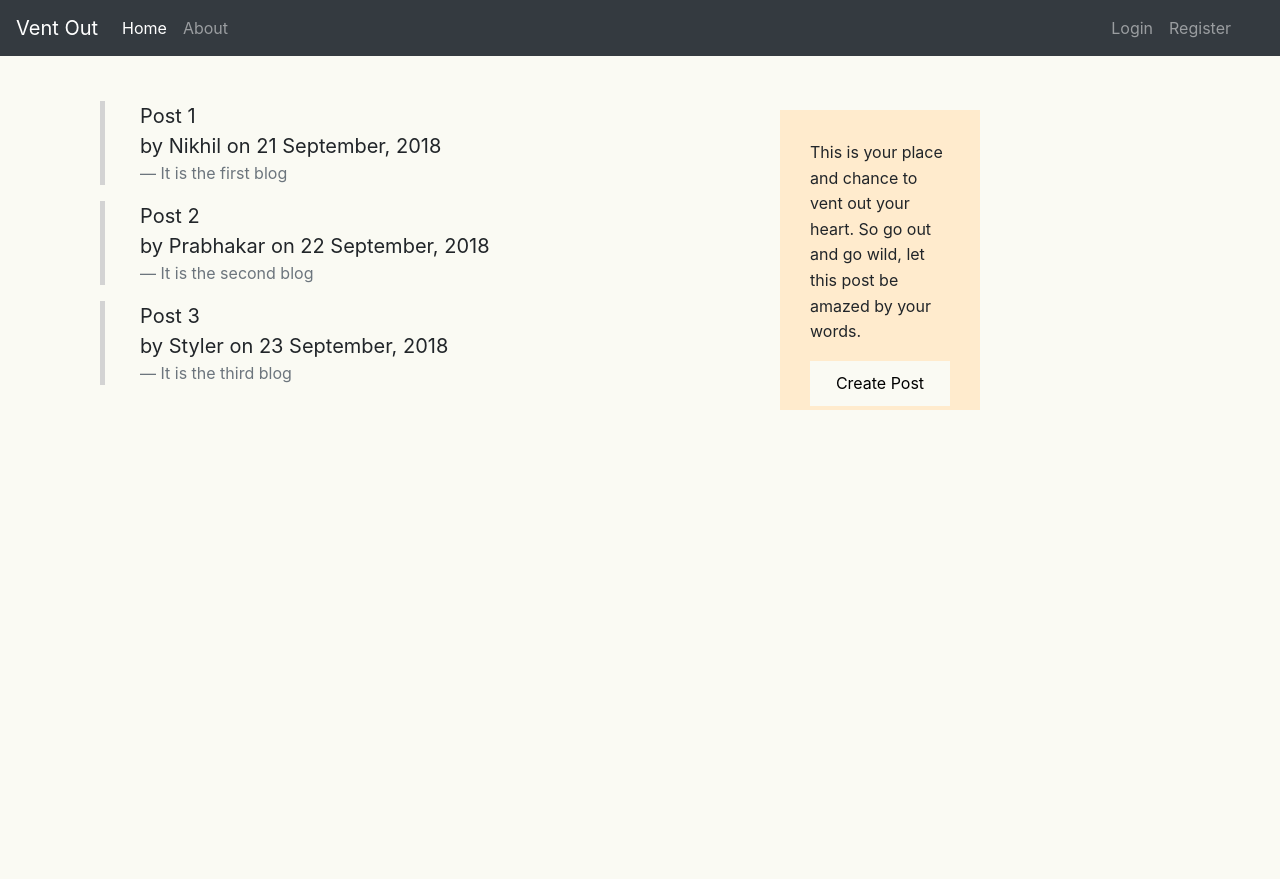
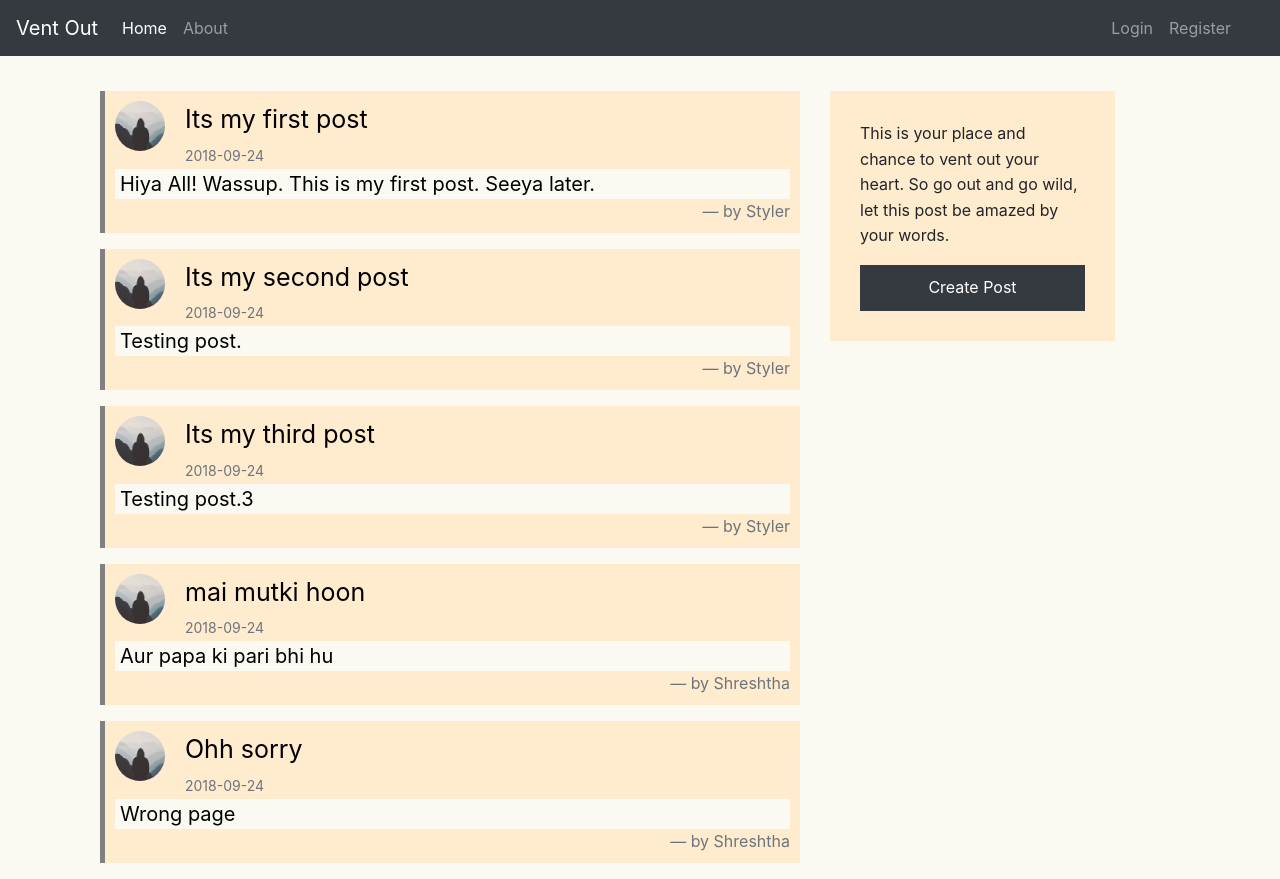
Before and after one commit to prabhakarnikhil14/vent-out, a Flask app: page / in a window 1280 px wide. Before the commit the page ends 410 px from the top, so only its background shows below. Run offline with Flask 2, Linux system fonts and the light colour scheme; data comes from the database, SQL or seed files in the repository; both versions use the stored data as it was after the commit; some libraries are stand-ins or nearby versions.

Commit message:
Posting is done

```diff
--- a/ventout/routes.py
+++ b/ventout/routes.py
@@ -1,19 +1,15 @@
 from ventout.models import User, Post
 from flask import render_template, url_for, flash, redirect, request
-from ventout.forms import RegistrationForm, LoginForm
+from ventout.forms import RegistrationForm, LoginForm, PostForm
 from flask import Request
 from flask_login import login_user, current_user, logout_user, login_required
 from ventout import app, db, bcrypt
-
-my_posts = [{'title': 'Post 1', 'author': 'Nikhil', 'content': 'It is the first blog', 'date': '21 September, 2018'},
-            {'title': 'Post 2', 'author': 'Prabhakar',
-                'content': 'It is the second blog', 'date': '22 September, 2018'},
-            {'title': 'Post 3', 'author': 'Styler', 'content': 'It is the third blog', 'date': '23 September, 2018'}]
 
 
 @app.route("/")
 @app.route("/home")
 def home():
+    my_posts = Post.query.all()
     return render_template('home.html', posts=my_posts)
 
 
@@ -66,4 +62,25 @@ def logout():
 @app.route("/account")
 @login_required
 def account():
-    return render_template('account.html', title='account')
+    image_file = url_for(
+        'static', filename='profile_pics/' + current_user.image_file)
+    return render_template('account.html', title='account', image_file=image_file)
+
+
+@app.route("/post/new", methods=['GET', 'POST'])
+@login_required
+def new_post():
+    form = PostForm()
+    if form.validate_on_submit():
+        post = Post(title=form.title.data,
+                    content=form.content.data, author=current_user)
+        db.session.add(post)
+        db.session.commit()
+        flash('Your Post is Vented', 'success')
+        return redirect(url_for('home'))
+    return render_template('create_post.html', title='New Post', form=form)
+
+@app.route("/post/<int:post_id>")
+def post(post_id):
+    post = Post.query.get_or_404(post_id)
+    return render_template('post.html', title=post.title, post=post)
--- a/ventout/static/main.css
+++ b/ventout/static/main.css
@@ -1,36 +1,76 @@
-.para{
+.para {
     display: inline-block;
     font-size: 20px;
     font-family: fantasy;
 }
-body{
-    background-color: #fafaf3;
+
+.blockquote {
+    border-left: 5px solid gray;
+    padding-left: 35px;
+    background-color: blanchedalmond;
+    color: black;
+    padding: 10px;
 }
-.blockquote{
-    border-left: 5px solid lightgray;
-    padding-left: 35px;
+
+.margin-top {
+    margin-top: 35px;
 }
-.margin-top{
-    margin-top: 45px;
-}
-.sidebar{
-    height: 300px;
-    width: 200px;
-    position: absolute;
-    top: 110px;
-    right: 300px;
+
+.col-md-3 {
+    margin-top: 35px;
+    height: 250px;
     background-color: blanchedalmond;
     padding: 30px;
     line-height: 1.6;
 }
-.create-post button{
+
+.content-section button {
     width: 100%;
-    background-color: #fafaf3;
     padding: 10px 5px;
+    background-color: #343a40;
+    color: white;
     border: none;
 }
-.my-forms{
+
+.my-forms {
     width: 50%;
     margin-top: 45px;
     margin-left: 15%;
 }
+
+.account-img {
+    width: 100px;
+    height: 100px;
+    margin: 0px 20px;
+}
+.post-image{
+    width: 50px;
+    height: 50px;
+    float: left;
+    margin: 0px 20px 0px 0px;
+}
+.media {
+    background-color: white;
+    border: 2px solid lightgray;
+    padding: 10px;
+}
+
+.default-background {
+    background-color: #fafaf3;
+}
+
+.blockquote-footer {
+    text-align: right;
+}
+
+.small {
+    font-size: 14px;
+}
+
+.post-title{
+    font-size: 25px;
+}
+
+.post-content{
+    font-size: 20px;
+}
--- a/ventout/templates/home.html
+++ b/ventout/templates/home.html
@@ -3,9 +3,11 @@
 <div class="container margin-top">
     {% for post in posts %}
     <blockquote class="blockquote">
-        <header>{{ post.title }}</header>
-        <p class="mb-0">by {{ post.author }} on {{ post.date }}</p>
-        <footer class="blockquote-footer">{{ post.content }}</footer>
+        <img class="rounded-circle post-image" src="{{ url_for('static', filename='profile_pics/'+post.author.image_file) }}">
+        <header class="post-title">{{ post.title }}</header><small class="text-muted small">{{
+            post.date_posted.strftime('%Y-%m-%d') }}</small>
+        <p class="default-background mb-0 post-content" style="padding: 0 5px 0 5px">{{ post.content }}</p>
+        <footer class="blockquote-footer">by {{ post.author.username }}</footer>
     </blockquote>
     {% endfor %}
 </div>
--- a/ventout/templates/layout.html
+++ b/ventout/templates/layout.html
@@ -8,16 +8,15 @@
     {% else %}
     <title>Vent Out</title>
     {% endif %}
-    <!-- <link rel="stylesheet" type="text/css" href="{{ url_for('static', filename='main.css') }}"> -->
     <link rel="stylesheet" href="https://stackpath.bootstrapcdn.com/bootstrap/4.1.3/css/bootstrap.min.css" integrity="sha384-MCw98/SFnGE8fJT3GXwEOngsV7Zt27NXFoaoApmYm81iuXoPkFOJwJ8ERdknLPMO"
         crossorigin="anonymous">
     <link rel="stylesheet" type="text/css" href="{{ url_for('static', filename='main.css') }}">
-    <meta name="viewport" content="width=device-width, initial-scale=1">
+    <meta name="viewport" content="width=device-width, initial-scale=1, shrink-to-fit=no">
 
 </head>
 
-<body>
-
+<body class="default-background">
+    <header class="site-header">
         <nav class="navbar navbar-expand-sm bg-dark navbar-dark">
             <a class="navbar-brand" href="{{ url_for('home') }}">Vent Out</a>
             <ul class="nav navbar-nav">
@@ -47,11 +46,14 @@
                 {% endif %}
             </ul>
         </nav>
-    <div class="container">
+    </header>
+    <main role="main" class="container">
+        <div class="row">
+            <div class="col-md-8">
                 {% with messages = get_flashed_messages(with_categories=true) %}
                 {% if messages %}
                 {% for category, message in messages %}
-        <div class="alert alert-{{ category }} my-alert">
+                <div class="alert alert-{{ category }} ">
                     {{ message }}
                 </div>
                 {% endfor%}
@@ -61,15 +63,22 @@
                 {% endblock%}
             </div>
 
-    <aside class="sidebar">
-        <div class="create-post">
+            <aside class="col-md-3">
+                <div class="content-section">
                     <p>
-                This is your place and chance to vent out your heart. So go out and go wild, let this post be amazed by
+                        This is your place and chance to vent out your heart. So go out and go wild, let this post be
+                        amazed by
                         your words.
                     </p>
-            <button>Create Post</button>
+                    {% if current_user.is_authenticated %}
+                        <a href="{{ url_for('new_post') }}"><button>Create Post</button></a>
+                    {% else %}
+                        <a href="{{ url_for('login') }}"><button>Create Post</button></a>
+                    {% endif %}
                 </div>
             </aside>
+        </div>
+    </main>
 </body>
 
 </html>
```
Also changed, not shown: ventout/forms.py (+6 -1 lines), ventout/templates/account.html (+9 -1 lines), ventout/templates/create_post.html (added, +40 -0 lines), ventout/site.db, ventout/static/profile_pics/default.jpg (added). Lines whose indentation alone changed are shown as unchanged.
